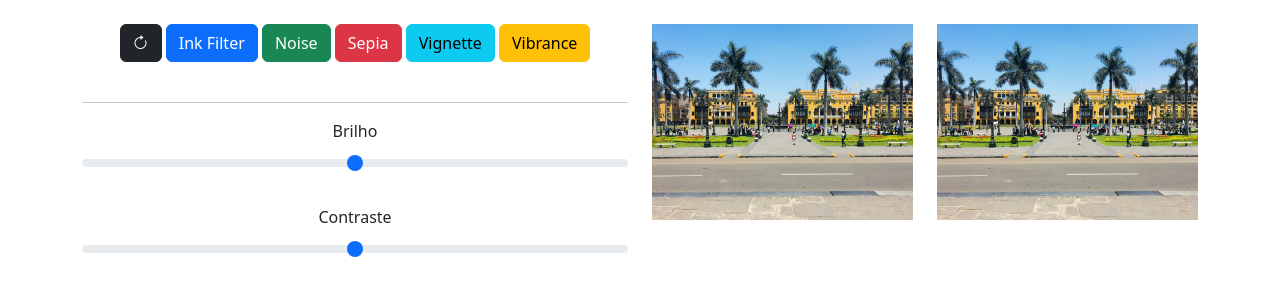
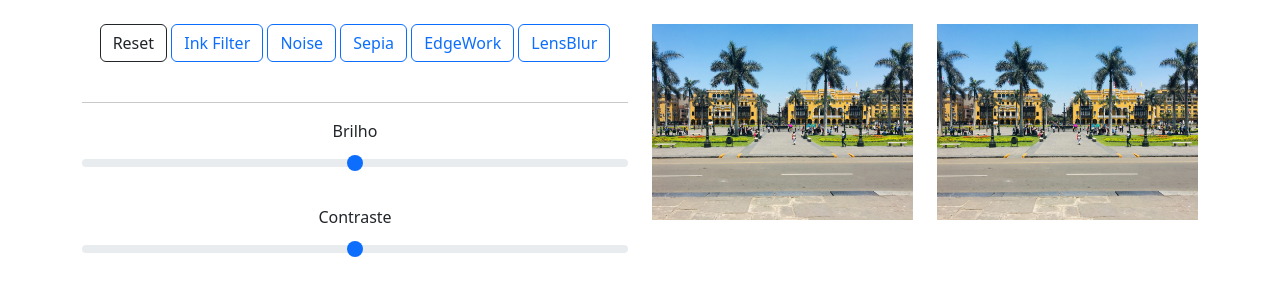
Before and after one commit to LuisFelipePeirao/ManipulacaoImagem, a plain HTML site: page index.html in a window 1280 px wide. Drawn offline with nearby package versions, Linux system fonts and the light colour scheme.

Commit message:
Arquivos

```diff
--- a/index.html
+++ b/index.html
@@ -61,11 +61,11 @@
                 case 'noise':
                     m.noise();
                     break;
-                case 'vignette':
-                    m.vignette();
+                case 'edgeWork':
+                    m.edgeWork();
                     break;
-                case 'vibrance':
-                    m.vibrance();
+                case 'lensBlur':
+                    m.lensBlur();
                     break;
                 default:
                     console.log('Efeito não reconhecido');
@@ -89,13 +89,12 @@
             <div class="col-6">
                 <form>
 
-                    <button type="button" class="btn btn-dark" onclick="resetarImagem()"><i
-                            class="bi bi-arrow-clockwise"></i></button>
-                    <button type="button" class="btn btn-primary" onclick="aplicarEfeito('ink')">Ink Filter</button>
-                    <button type="button" class="btn btn-success" onclick="aplicarEfeito('noise')">Noise</button>
-                    <button type="button" class="btn btn-danger" onclick="aplicarEfeito('sepia')">Sepia</button>
-                    <button type="button" class="btn btn-info" onclick="aplicarEfeito('vignette')">Vignette</button>
-                    <button type="button" class="btn btn-warning" onclick="aplicarEfeito('vibrance')">Vibrance</button>
+                    <button type="button" class="btn btn-outline-dark" onclick="resetarImagem()">Reset</button>
+                    <button type="button" class="btn btn-outline-primary" onclick="aplicarEfeito('ink')">Ink Filter</button>
+                    <button type="button" class="btn btn-outline-primary" onclick="aplicarEfeito('noise')">Noise</button>
+                    <button type="button" class="btn btn-outline-primary" onclick="aplicarEfeito('sepia')">Sepia</button>
+                    <button type="button" class="btn btn-outline-primary" onclick="aplicarEfeito('edgeWork')">EdgeWork</button>
+                    <button type="button" class="btn btn-outline-primary" onclick="aplicarEfeito('lensBlur')">LensBlur</button>
 
                     <br /><br />
                     <hr />
--- a/js/ManipulacaoImg.js
+++ b/js/ManipulacaoImg.js
@@ -36,12 +36,12 @@ class ManipulacaoImg {
         this.canvas.draw(this.texture).sepia(1).update();
     }
 
-    vignette() {
-        this.canvas.draw(this.texture).vignette(0.25, 0.74).update();
+    edgeWork() {
+        this.canvas.draw(this.texture).edgeWork(10).update();
     }
 
-    vibrance() {
-        this.canvas.draw(this.texture).vibrance(1).update();
+    lensBlur() {
+        this.canvas.draw(this.texture).lensBlur(11, 0.75, 0).update();
     }
 
     brilhoContraste(brilho, contraste) {
```
Also changed, not shown: 1 other file.
